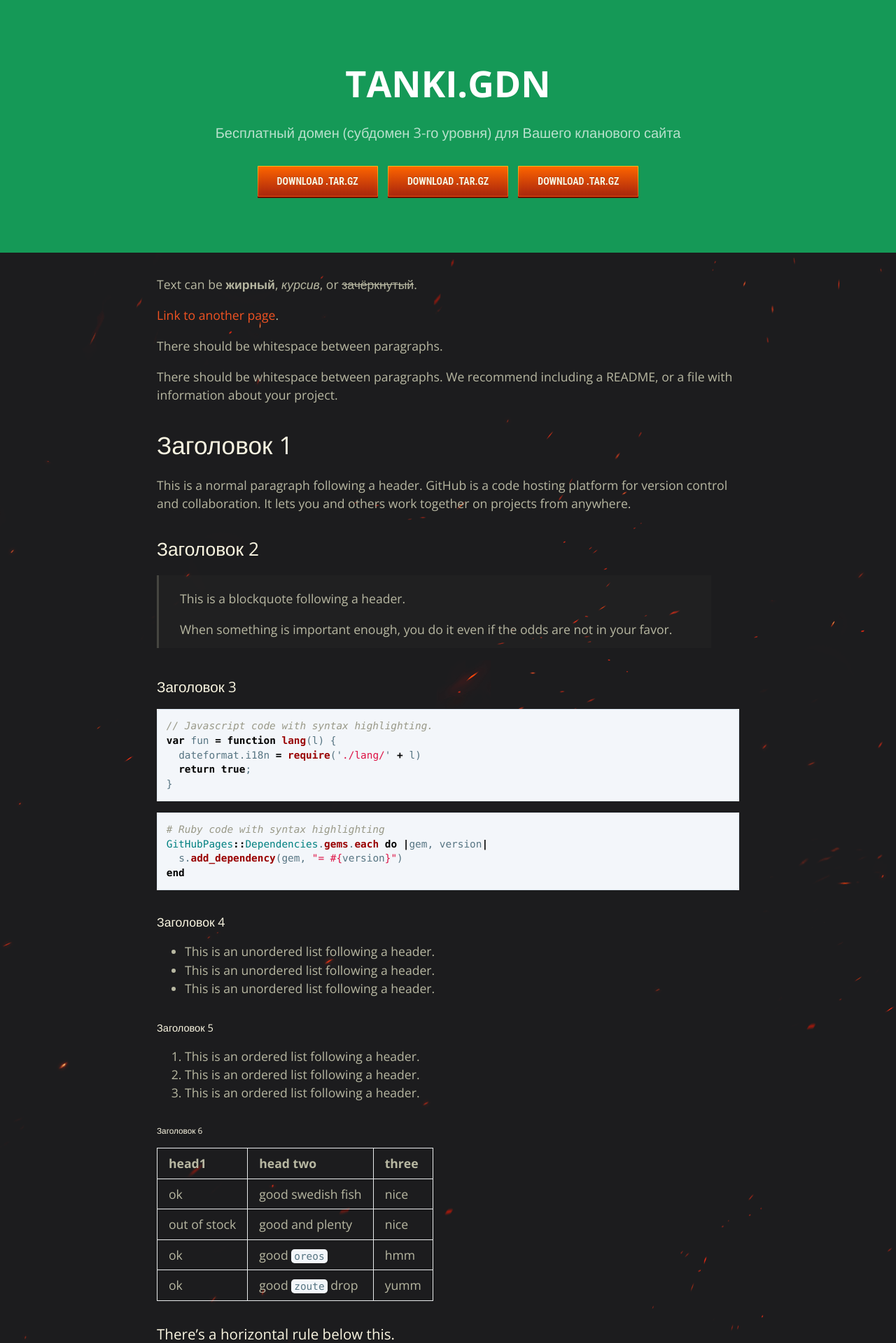
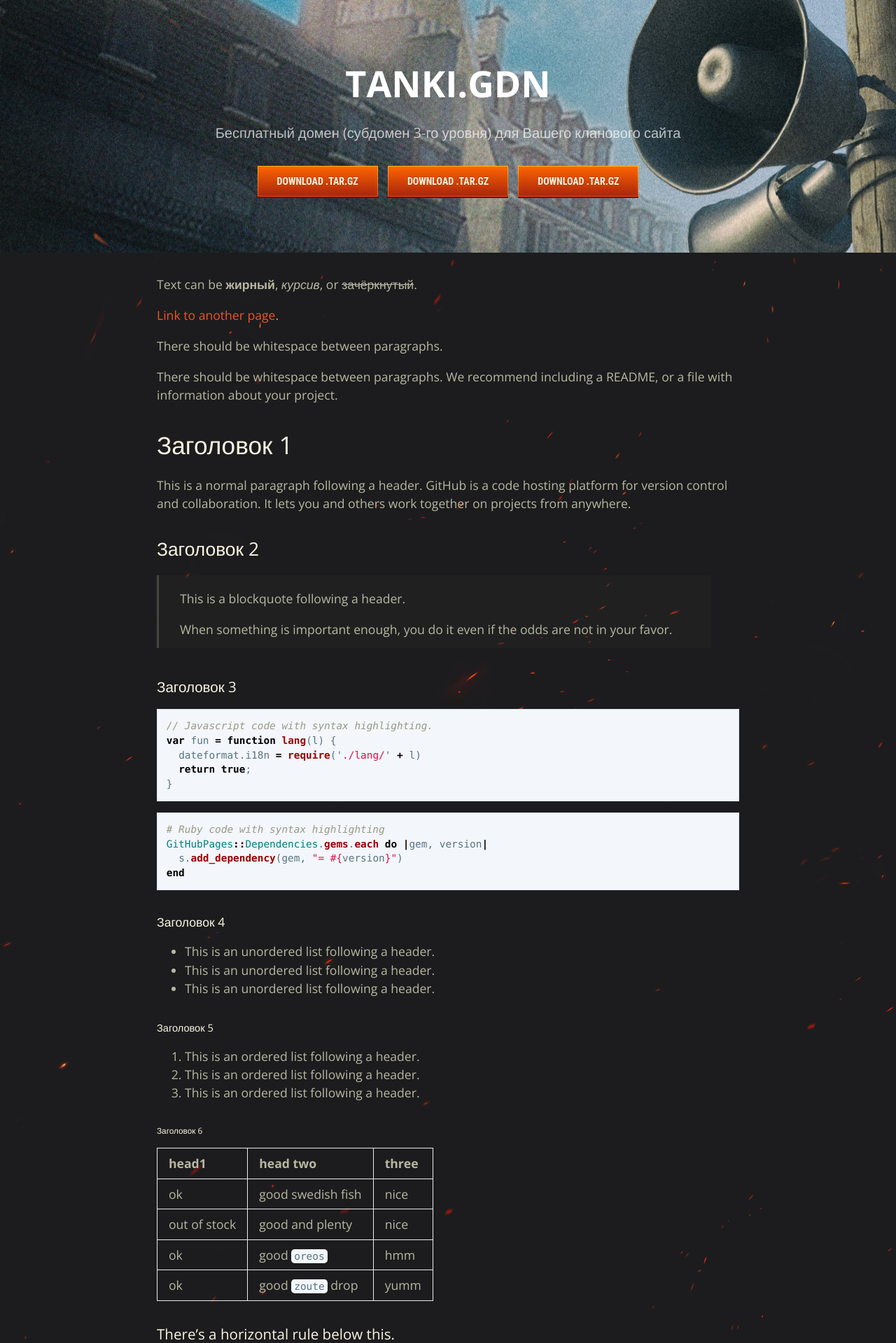
Before and after one commit to tankigdn/tankigdn.github.io, a Jekyll site: the page built from index.md, in a window 1280 px wide. Shown: the top 1919 px of the page at 70% size. Built offline with Jekyll 4.4.1, drawn with Linux system fonts in a browser that asks for light colours.

Commit message:
Update header style

```diff
--- a/_layouts/default.html
+++ b/_layouts/default.html
@@ -14,11 +14,13 @@
         <!-- <a id="skip-to-content" href="#content">Skip to the content.</a> -->
 
         <header class="page-header">
-			<h1 class="project-name">{{ page.title | default: site.title }}</h1>
-			<h2 class="project-tagline">{{ page.description | default: site.description }}</h2>
-			<a class="button" href="/"><span class="button_text">Download .tar.gz</span></a>
-			<a class="button" href="/"><span class="button_text">Download .tar.gz</span></a>
-			<a class="button" href="/"><span class="button_text">Download .tar.gz</span></a>
+			<div class="page-header_wrapper">
+				<h1 class="project-name">{{ page.title | default: site.title }}</h1>
+				<h2 class="project-tagline">{{ page.description | default: site.description }}</h2>
+				<a class="button" href="/"><span class="button_text">Download .tar.gz</span></a>
+				<a class="button" href="/"><span class="button_text">Download .tar.gz</span></a>
+				<a class="button" href="/"><span class="button_text">Download .tar.gz</span></a>
+			</div>
 		</header>
 
         <main id="content" class="main-content" role="main">
--- a/assets/css/style.css
+++ b/assets/css/style.css
@@ -536,26 +536,26 @@ a:hover {
     }
 }
 .page-header {
+	background: linear-gradient(to bottom,transparent 0%,rgba(0,0,0,.2) 35%,rgba(0,0,0,.77) 100%);
+}
+.page-header_wrapper {
     color: #fff;
     text-align: center;
-    background-color: #159957;
-    background-image: url("/assets/images/header.jpg") no-repeat;
-}
-.page-header:before {
-	background: linear-gradient(to bottom,transparent 0%,rgba(0,0,0,.2) 35%,rgba(0,0,0,.77) 100%);
+    background-color: #1c1c1e;
+    background: url("/assets/images/header.jpg") no-repeat;
 }
 @media screen and (min-width: 64em) {
-    .page-header {
+    .page-header_wrapper {
         padding: 5rem 6rem;
     }
 }
 @media screen and (min-width: 42em) and (max-width: 64em) {
-    .page-header {
+    .page-header_wrapper {
         padding: 3rem 4rem;
     }
 }
 @media screen and (max-width: 42em) {
-    .page-header {
+    .page-header_wrapper {
         padding: 2rem 1rem;
     }
 }
```
